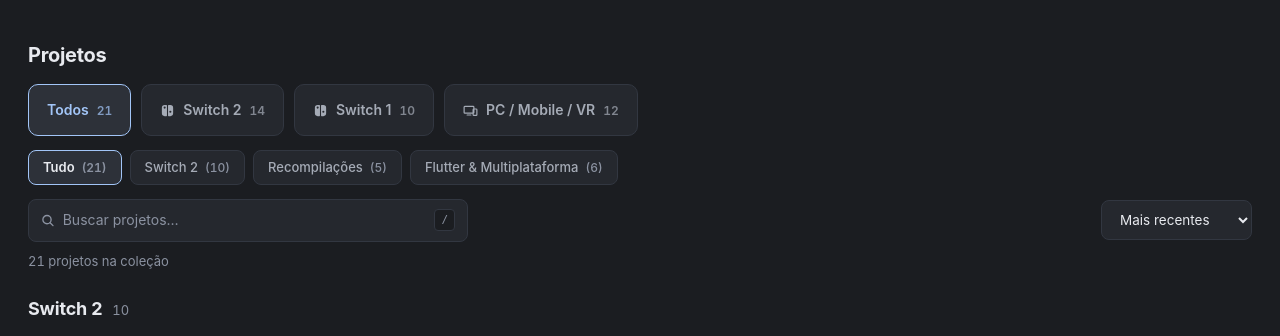
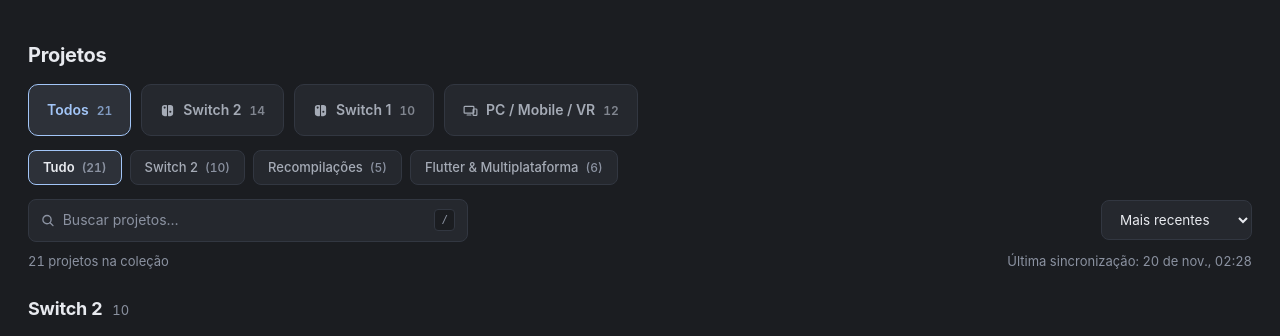
Before and after one commit to davidkalil10/davidkalil10.github.io, a plain HTML site: page index.html in a window 1280 px wide. Shown: the part 356-692 px from the top of the page. Drawn offline with Linux system fonts and the light colour scheme; grey boxes are pictures that could not be loaded.

Commit message:
feat: 15-min smart sync schedule and last-synced indicator

```diff
--- a/assets/app.js
+++ b/assets/app.js
@@ -31,7 +31,8 @@
       releaseNotes: 'Notas da versão',
       themeToLight: 'Mudar para tema claro',
       themeToDark: 'Mudar para tema escuro',
-      downloadsSuffix: 'downloads'
+      downloadsSuffix: 'downloads',
+      lastSynced: (dt) => `Última sincronização: ${dt}`
     },
     en: {
       pageTitle: 'David Kalil · Switch 2, Recompilations & Flutter',
@@ -62,7 +63,8 @@
       releaseNotes: 'Release notes',
       themeToLight: 'Switch to light theme',
       themeToDark: 'Switch to dark theme',
-      downloadsSuffix: 'downloads'
+      downloadsSuffix: 'downloads',
+      lastSynced: (dt) => `Last synced: ${dt}`
     }
   };
 
@@ -86,6 +88,7 @@
     searchInput: document.getElementById('search-input'),
     sortSelect: document.getElementById('sort-select'),
     resultCount: document.getElementById('result-count'),
+    lastSynced: document.getElementById('last-synced'),
     catalogGroups: document.getElementById('catalog-groups'),
     themeToggle: document.getElementById('theme-toggle'),
     langToggle: document.getElementById('lang-toggle'),
@@ -213,6 +216,21 @@
     el.statProjects.textContent = fmtNum(projects.length);
     el.statStars.textContent = fmtNum(stars);
     el.statDownloads.textContent = fmtNum(downloads);
+
+    if (el.lastSynced && state.catalog.generatedAt) {
+      const dt = new Date(state.catalog.generatedAt);
+      if (!Number.isNaN(dt.getTime())) {
+        const formatted = new Intl.DateTimeFormat(state.lang === 'pt' ? 'pt-BR' : 'en-US', {
+          day: '2-digit',
+          month: 'short',
+          hour: '2-digit',
+          minute: '2-digit'
+        }).format(dt);
+        el.lastSynced.textContent = I18N[state.lang].lastSynced(formatted);
+        el.lastSynced.title = dt.toLocaleString(state.lang === 'pt' ? 'pt-BR' : 'en-US');
+        el.lastSynced.hidden = false;
+      }
+    }
   }
 
   function renderRecent() {
--- a/assets/style.css
+++ b/assets/style.css
@@ -459,8 +459,18 @@ html[data-theme="light"] .ic-theme-sun { display: none; }
   outline-offset: 1px;
 }
 
-.result-count {
-  margin: -4px 0 0;
+.meta-bar {
+  display: flex;
+  flex-wrap: wrap;
+  align-items: center;
+  justify-content: space-between;
+  gap: 8px 16px;
+  margin-top: -4px;
+}
+
+.result-count,
+.last-synced {
+  margin: 0;
   font-size: 13px;
   color: var(--text-muted);
   font-variant-numeric: tabular-nums;
--- a/index.html
+++ b/index.html
@@ -131,7 +131,10 @@
             </select>
           </div>
         </div>
-        <p id="result-count" class="result-count" aria-live="polite"></p>
+        <div class="meta-bar">
+          <p id="result-count" class="result-count" aria-live="polite"></p>
+          <p id="last-synced" class="last-synced" hidden></p>
+        </div>
       </div>
 
       <div id="catalog-groups" class="catalog-groups"></div>
```
Also changed, not shown: scripts/update-catalog.mjs (+7 -0 lines), 1 other file.
